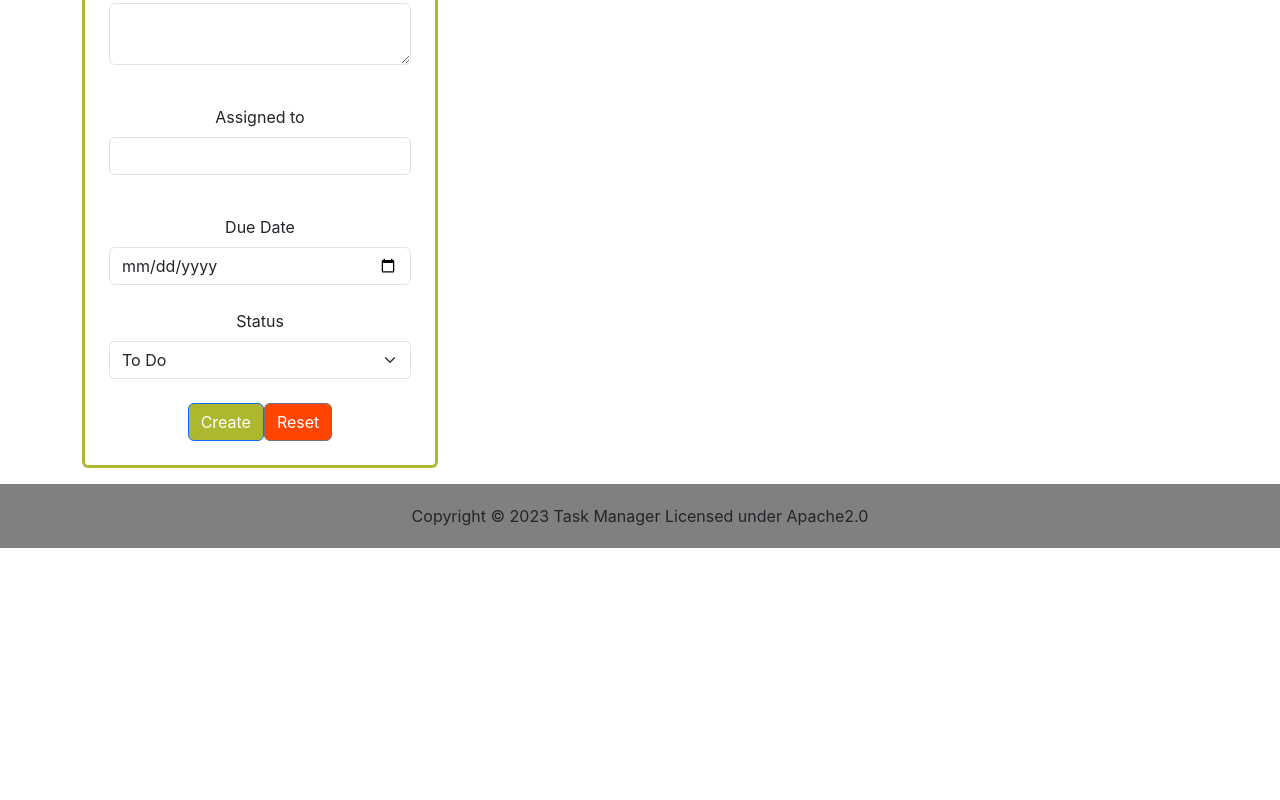
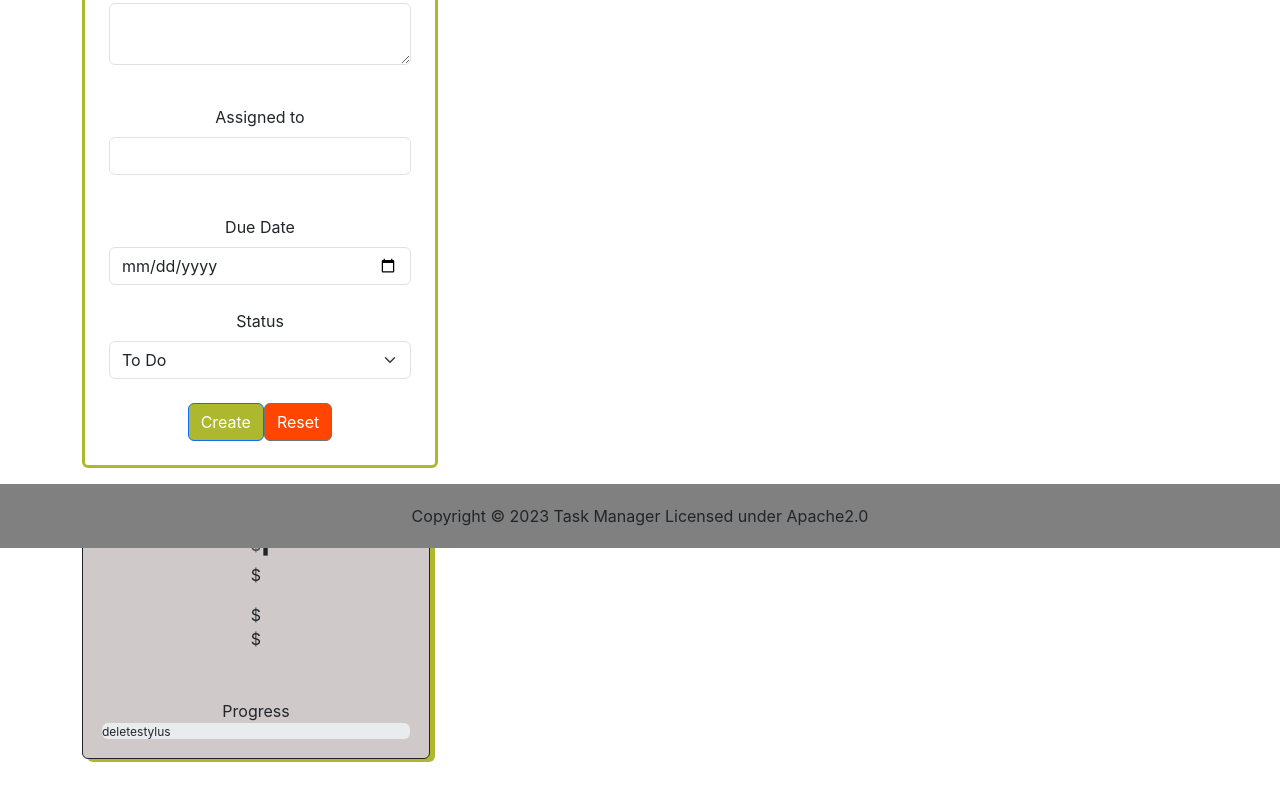
Before and after one commit to parisa-naeim/Task-Manager-React, a React (Create React App) app: page / in a window 1280 px wide. Shown: the part 252-1052 px from the top of the page. Before the commit the page ends 814 px from the top, so only its background shows below. Built offline with nearby package versions, Linux system fonts and the light colour scheme.

Commit message:
add initial version of Task component

```diff
--- a/src/App.js
+++ b/src/App.js
@@ -3,8 +3,14 @@ import Header from "./components/Header";
 import Footer from "./components/Footer";
 import CreateTask from "./components/CreateTask";
 import Filter from "./components/Filter";
+import TasksView from "./components/TasksView";
+import Task from "./components/Task";
+
+import { useState } from "react";
 
 function App() {
+  const [tasks, setTasks] = useState([<Task name="Task1" id="1" />]);
+
   return (
     <div className="App">
       <Header />
@@ -12,11 +18,15 @@ function App() {
         <div className="row">
           <div className="col-md-4 col-sm-6">
             <div className="user-form p-4 border rounded-2" id="create-form">
-              <CreateTask />
+              <CreateTask tasks={tasks} />
             </div>
           </div>
-          <div class="col-md-8 col-sm-6 col-12 layout">
+          <div className="col-md-8 col-sm-6 col-12 layout">
             <Filter />
+          </div>
+          <div class="row margin-top-5" id="taskCards">
+            {/* <TasksView tasks={tasks} /> */}
+            {tasks}
           </div>
         </div>
       </div>
--- /dev/null
+++ b/src/Task.js
@@ -0,0 +1,58 @@
+// task class shows the structure and getter of tasks, we use underscore because we dont want to set these properties directly
+class Task {
+  constructor(name, description, assignedTo, dueDate, status, id) {
+    this._name = name;
+    this._description = description;
+    this._assignedTo = assignedTo;
+    this._dueDate = dueDate;
+    this._status = status;
+    this._id = id;
+  }
+
+  get name() {
+    return this._name;
+  }
+  get description() {
+    return this._description;
+  }
+  get assignedTo() {
+    return this._assignedTo;
+  }
+
+  get dueDate() {
+    return this._dueDate;
+  }
+
+  get status() {
+    return this._status;
+  }
+  get id() {
+    return this._id;
+  }
+}
+
+// make a new obj from class and increament id one by one and maintain in local storage
+
+function createTask(name, description, assignedTo, dueDate, status) {
+  if (localStorage.getItem("lastId")) {
+    //    lastId found in local storage (1) so it goes through if statement and make 2,3,...
+    let fromStorage = localStorage.getItem("lastId");
+    let parsed = parseInt(fromStorage);
+    let lastId = parsed + 1;
+    localStorage.setItem("lastId", lastId);
+  } else {
+    // this is the first task so the id is 1
+    localStorage.setItem("lastId", "1");
+  }
+  // it create task with the id from local storage
+  return new Task(
+    name,
+    description,
+    assignedTo,
+    dueDate,
+    status,
+    localStorage.getItem("lastId")
+  );
+}
+
+export { createTask };
--- /dev/null
+++ b/src/components/Task.js
@@ -0,0 +1,89 @@
+function Task(props) {
+  return (
+    <div class="col-md-6 col-lg-4 col-12" id={props.id + "-original"}>
+      <div class="card">
+        <div class="change">
+          <span
+            class="material-symbols-outlined avatar"
+            title={props.assignedTo}
+          >
+            person
+          </span>
+        </div>
+        <div class="card-body">
+          <h5 class="card-title">${props.name}</h5>
+          <h6 class="card-subtitle mb-2 text-body-secondary">
+            ${props.status && props.status.toUpperCase()}
+          </h6>
+          <p class="card-text"> ${props.description}</p>
+          <label>${props.assignedTo}</label>
+          <br />
+          <label>${props.dueDate}</label>
+          <div>
+            <br />
+            <br />
+            <span>Progress</span>
+            <div
+              class="progress"
+              role="progressbar"
+              aria-label="Default striped example"
+              aria-valuenow="10"
+              aria-valuemin="0"
+              aria-valuemax="100"
+            >
+              {/* <div class="progress-bar progress-bar-striped" style="width: ${props.status === "in-progress" ? 25 : 0 || props.status === "review" ? 75 : 0 || props.status === "done" ? 100 : 0}%">
+              ${props.status === "in-progress" ? 25 : 0 || props.status === "review" ? 75 : 0 || props.status === "done" ? 100 : 0}%</div>
+          </div> */}
+              <br />
+              <br />
+              <span class="material-symbols-outlined delete-btn" id={props.id}>
+                delete
+              </span>
+              <span class="material-symbols-outlined edit-btn" id={props.id}>
+                stylus
+              </span>
+              {/* <span style="display:${(props.status === "done") ? "none" : "inilne-block"}" class="material-symbols-outlined mark-as-done" title="Mark as done" id="${props.id}">done</span> */}
+            </div>
+          </div>
+        </div>
+      </div>
+      <div
+        class="col-md-6 col-lg-4 col-12"
+        id={props.id + "-editable"}
+        style={{ display: "none" }}
+      >
+        <div class="card pt-3">
+          <div class="change">
+            <span class="material-symbols-outlined save-btn" id={props.id}>
+              save
+            </span>
+            <span class="material-symbols-outlined cancel-btn" id={props.id}>
+              cancel
+            </span>
+          </div>
+          <div class="card-body">
+            <input id={props.id + "-name"} value={props.name} type="text" />
+            <input id={props.id + "-status"} value={props.status} />
+            <input
+              id={props.id + "-description"}
+              type="text"
+              value={props.description}
+            />
+            <input
+              id={props.id + "-assignedTo"}
+              type="text"
+              value={props.assignedTo}
+            />
+            <input
+              id={props.id + "-dueDate"}
+              type="text"
+              value={props.dueDate}
+            />
+          </div>
+        </div>
+      </div>
+    </div>
+  );
+}
+
+export default Task;
--- /dev/null
+++ b/src/components/TasksView.js
@@ -0,0 +1,5 @@
+function TasksView() {
+  return <div></div>;
+}
+
+export default TasksView;
```
